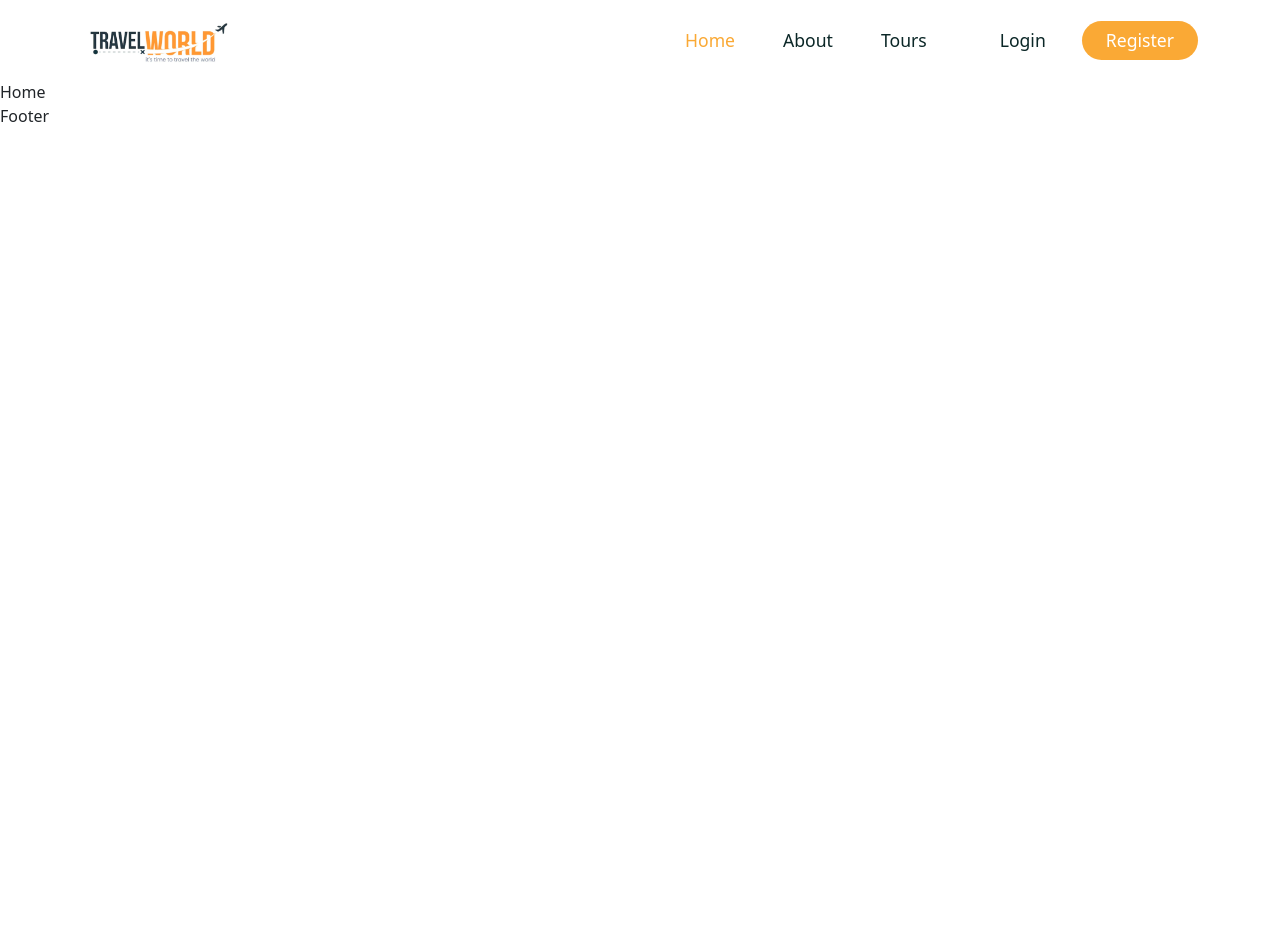
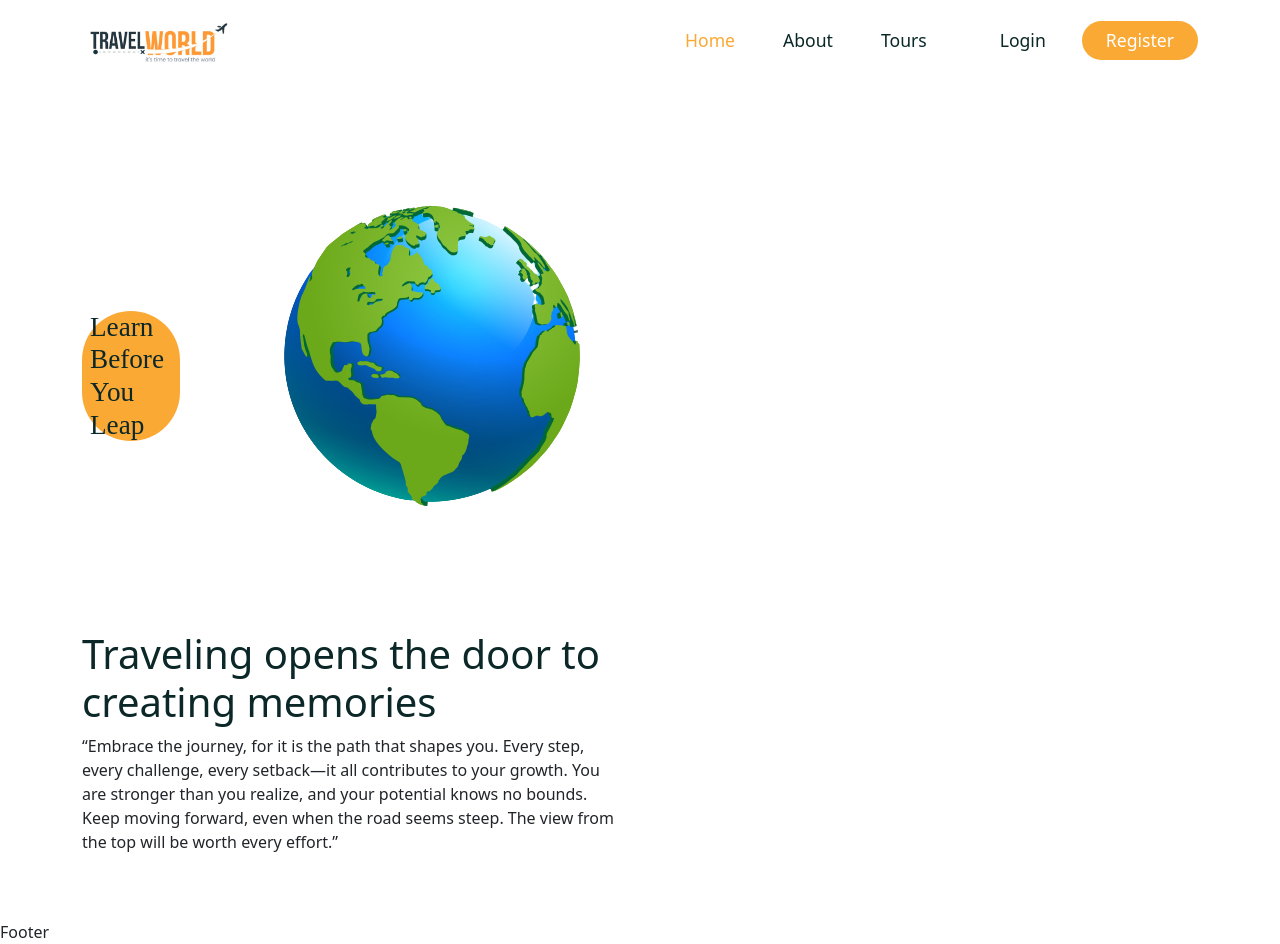
Before and after one commit to jashezan/Tours-and-Travels, a React (Create React App) app in the folder frontend/: page /home in a window 1280 px wide. Before the commit the page ends 800 px from the top, so only its background shows below. Built offline with nearby package versions, Linux system fonts and the light colour scheme; a web font is replaced by a local one.

Commit message:
added some content on homepage

```diff
--- a/frontend/src/pages/Home.jsx
+++ b/frontend/src/pages/Home.jsx
@@ -1,9 +1,36 @@
 import React from 'react'
+import '../styles/home.css'
+
+import { Container, Row,Col } from 'reactstrap'
+import heroImg from '../assets/images/hero-img01.jpg'
+import heroImg02 from '../assets/images/hero-img02.jpg'
+import heroVideo from '../assets/images/hero-video.mp4'
+import worldImg from '../assets/images/world.png'
+import Subtitle from './../shared/Subtitle'
 
 const Home = () => {
-  return (
-    <div>Home</div>
-  )
+  return <>
+
+  {/*============== hero section start =============== */}
+  <section>
+    <Container>
+      <Row>
+        <Col lg='6'>
+          <div className="hero__content">
+            <div className="hero__subtitle d-flex align-items-center ">
+              <Subtitle subtitle={'Learn Before You Leap'}/>
+              <img src={worldImg} alt="" />
+            </div>
+            <h1>Traveling opens the door to creating <span className="highlight">memories</span></h1>
+            <p>“Embrace the journey, for it is the path that shapes you. Every step, every challenge, every setback—it all contributes to your growth. You are stronger than you realize, and your potential knows no bounds. Keep moving forward, even when the road seems steep. The view from the top will be worth every effort.”</p>
+          </div>
+        </Col>
+      </Row>
+    </Container>
+  </section>
+  {/*============== hero section end =============== */}
+
+  </>
 }
 
 export default Home
--- a/frontend/src/shared/Subtitle.jsx
+++ b/frontend/src/shared/Subtitle.jsx
@@ -2,7 +2,7 @@ import React from 'react'
 
 const Subtitle = ({subtitle}) => {
   return (
-    <h3 className='section__subtitle'>{subtitle}</div>
+    <h3 className='section__subtitle'>{subtitle}</h3>
   )
 }
 
```
Also changed, not shown: frontend/src/styles/home.css (added).
